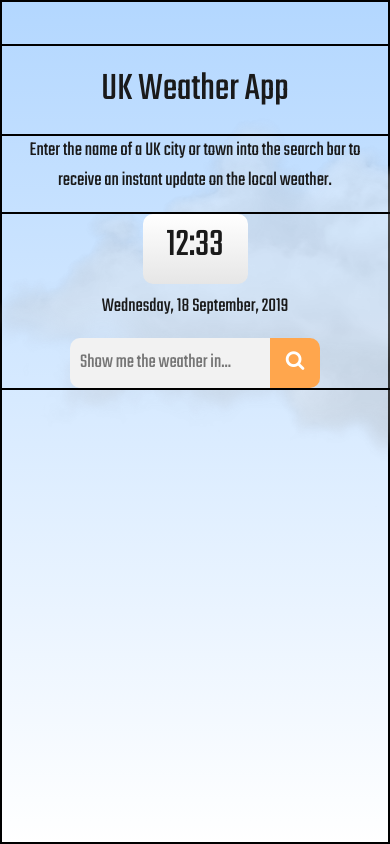
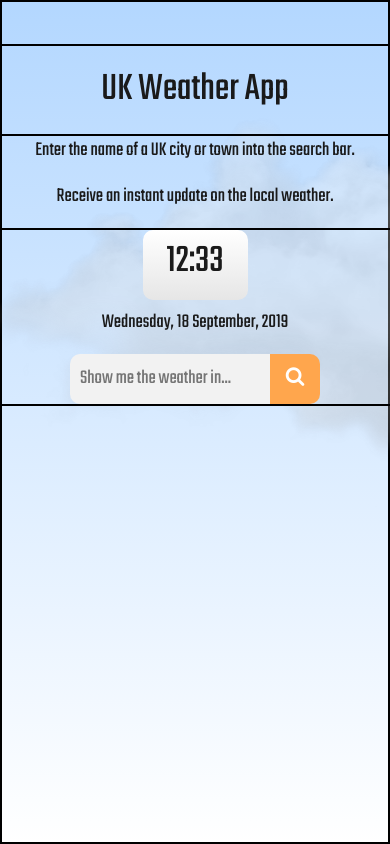
Before and after one commit to samalty/weather-query-app, a plain HTML site: page index.html in a window 390 px wide. Shown: the top 844 px of the page. Drawn offline with nearby package versions, Linux system fonts and the light colour scheme.

Commit message:
Updated CSS for mobile

```diff
--- a/index.html
+++ b/index.html
@@ -24,7 +24,8 @@
                         </div>
                     </div>
                     <div class="welcome-container">
-                        <p class="text" id="welcome">Enter the name of a UK city or town into the search bar to receive an instant update on the local weather.</p>
+                        <p class="text" id="welcome">Enter the name of a UK city or town into the search bar.</p>
+                        <p class="text" id="welcome">Receive an instant update on the local weather.</p>
                     </div>
                     <div class="date-time">
                         <h1 id="time"></h1>
--- a/static/styles.css
+++ b/static/styles.css
@@ -28,6 +28,9 @@ body{
   and (-webkit-min-device-pixel-ratio: 2){
     .container{
         max-width: 100vw;
+    }
+    .welcome-container{
+        margin: 120px 0px;
     }
 }
 .disable {
@@ -139,7 +142,6 @@ p{
     }
     #welcome{
         transform: scale(2.5);
-        margin: 120px 0px;
     }
     #weather-header{
         transform: scale(3.0);
```
